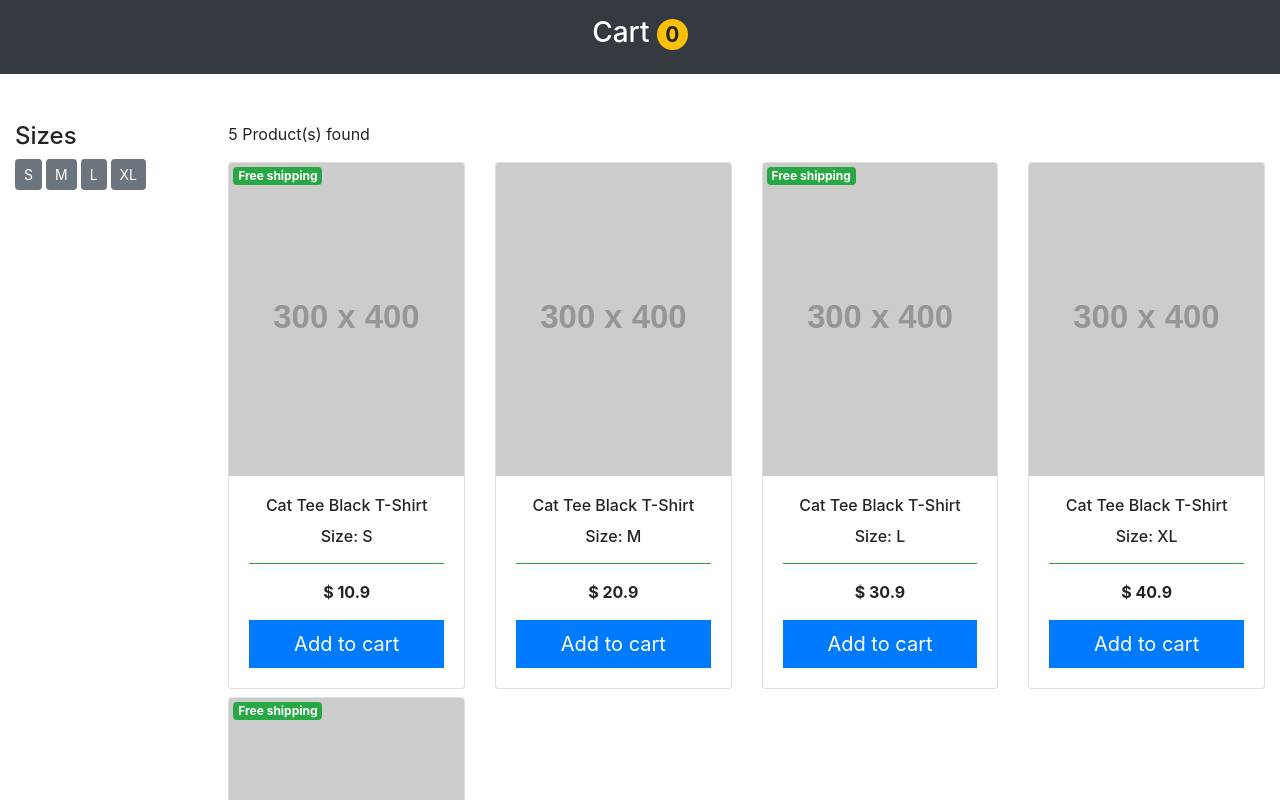
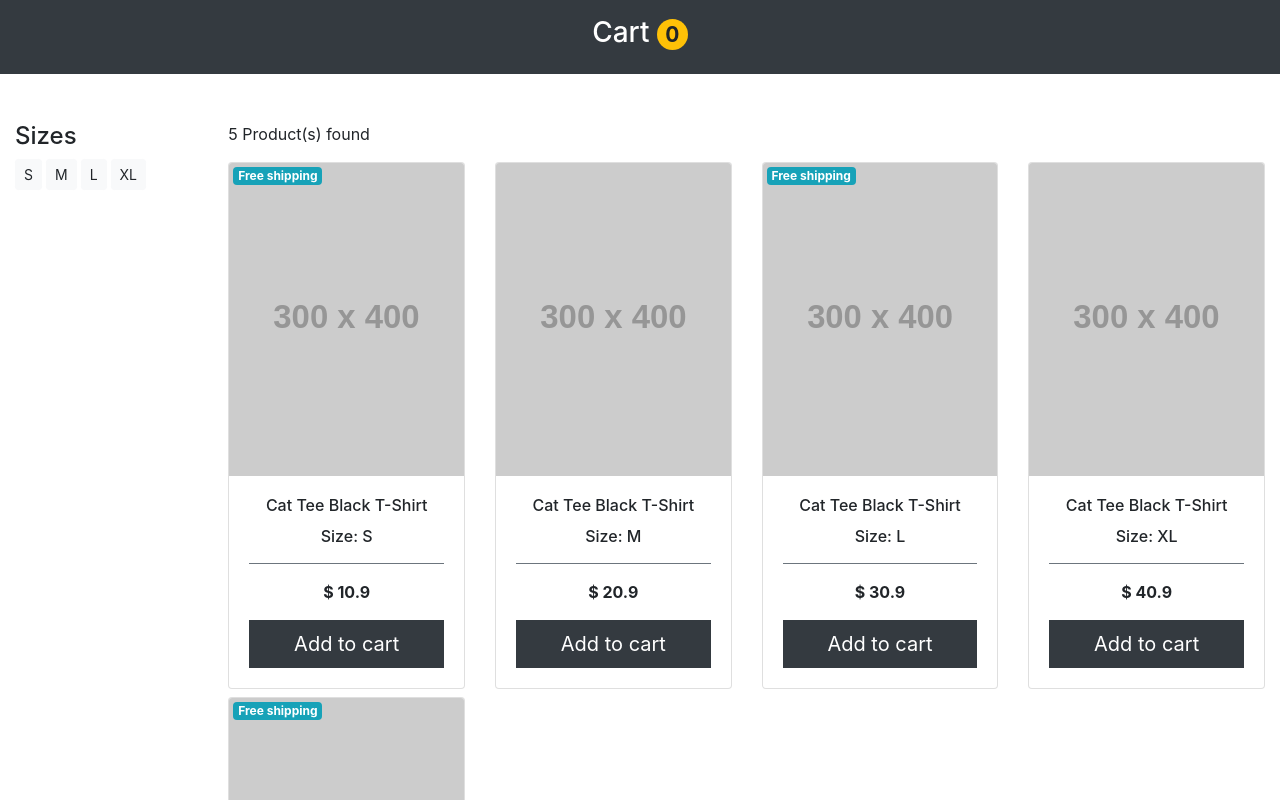
Before and after one commit to dilab/react-simple-cart, a React (Create React App) app: page / in a window 1280 px wide. Shown: the top 800 px of the page. Built offline with nearby package versions, Linux system fonts and the light colour scheme.

Commit message:
update color

```diff
--- a/src/components/CartCheckout.js
+++ b/src/components/CartCheckout.js
@@ -5,7 +5,7 @@ function CartCheckout(props) {
     return (
         <div className="row mb-2">
             <div className="col">
-                <button className="btn btn-primary btn-lg btn-block rounded-0">CHECKOUT</button>
+                <button className="btn btn-dark btn-lg btn-block rounded-0">CHECKOUT</button>
             </div>
         </div>
     )
--- a/src/components/FilterOption.js
+++ b/src/components/FilterOption.js
@@ -6,7 +6,7 @@ function FilterOption(props) {
         <>
             <button
                 type="button"
-                className={'btn btn-sm mr-1 ' + (props.checked ? 'btn-primary' : 'btn-secondary')}
+                className={'btn btn-sm mr-1 ' + (props.checked ? 'btn-secondary' : 'btn-light')}
                 onClick={() => { props.onToggle() }}
             >
                 {props.value}
--- a/src/components/Product.js
+++ b/src/components/Product.js
@@ -8,19 +8,19 @@ function Product(props) {
         <div className="card text-center">
 
             {isFreeShipping &&
-                <span className="badge badge-success position-absolute m-1">Free shipping</span>}
+                <span className="badge badge-info position-absolute m-1">Free shipping</span>}
 
             <img src={props.imgLink} className="card-img-top" alt={props.name} />
             <div className="card-body">
                 <h6 className="card-title">{props.name}</h6>
                 <h6 className="card-title">Size: {props.size}</h6>
-                <p className="border-top border-success pt-3 mt-3">
+                <p className="border-top border-secondary pt-3 mt-3">
                     <strong>$ {props.price}</strong>
 
                 </p>
                 <button
                     onClick={() => { props.onAddToCart() }}
-                    className="btn btn-primary btn-lg btn-block rounded-0">Add to cart</button>
+                    className="btn btn-dark btn-lg btn-block rounded-0">Add to cart</button>
             </div>
         </div>
     )
```
